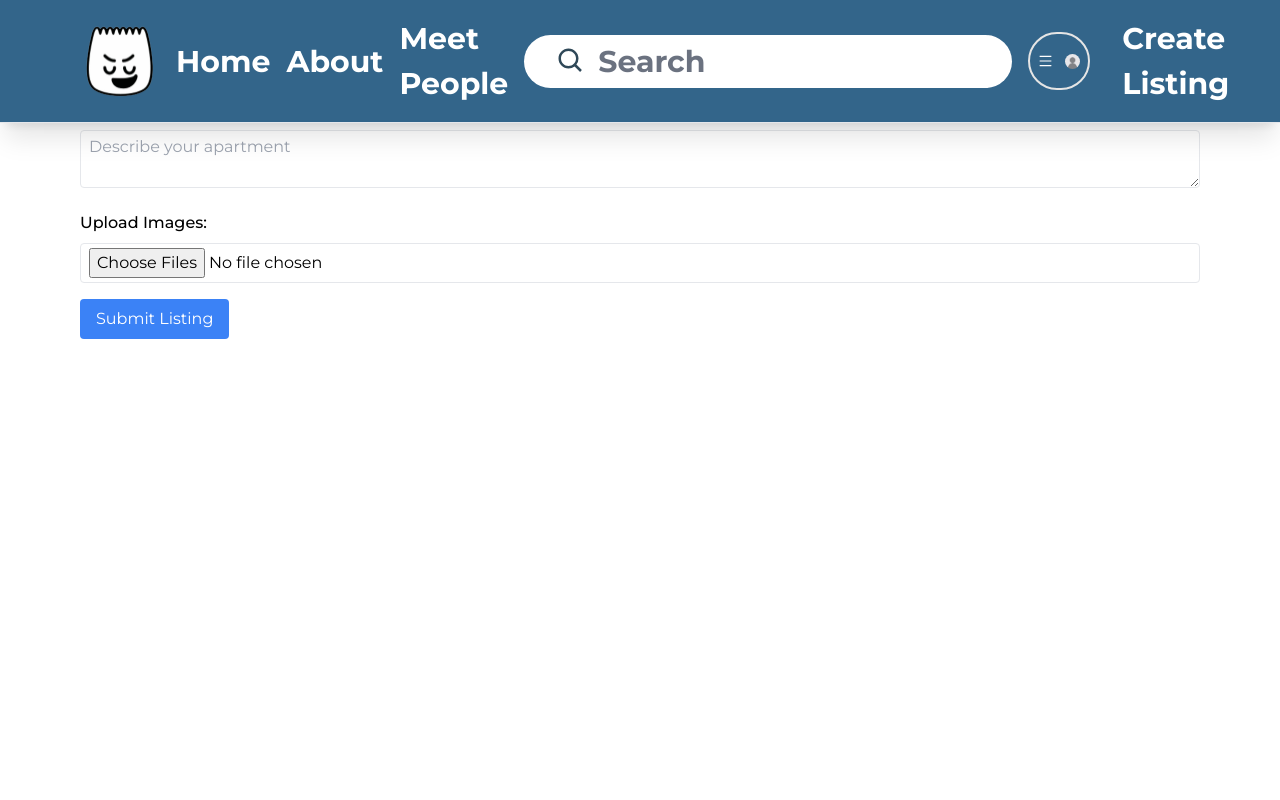
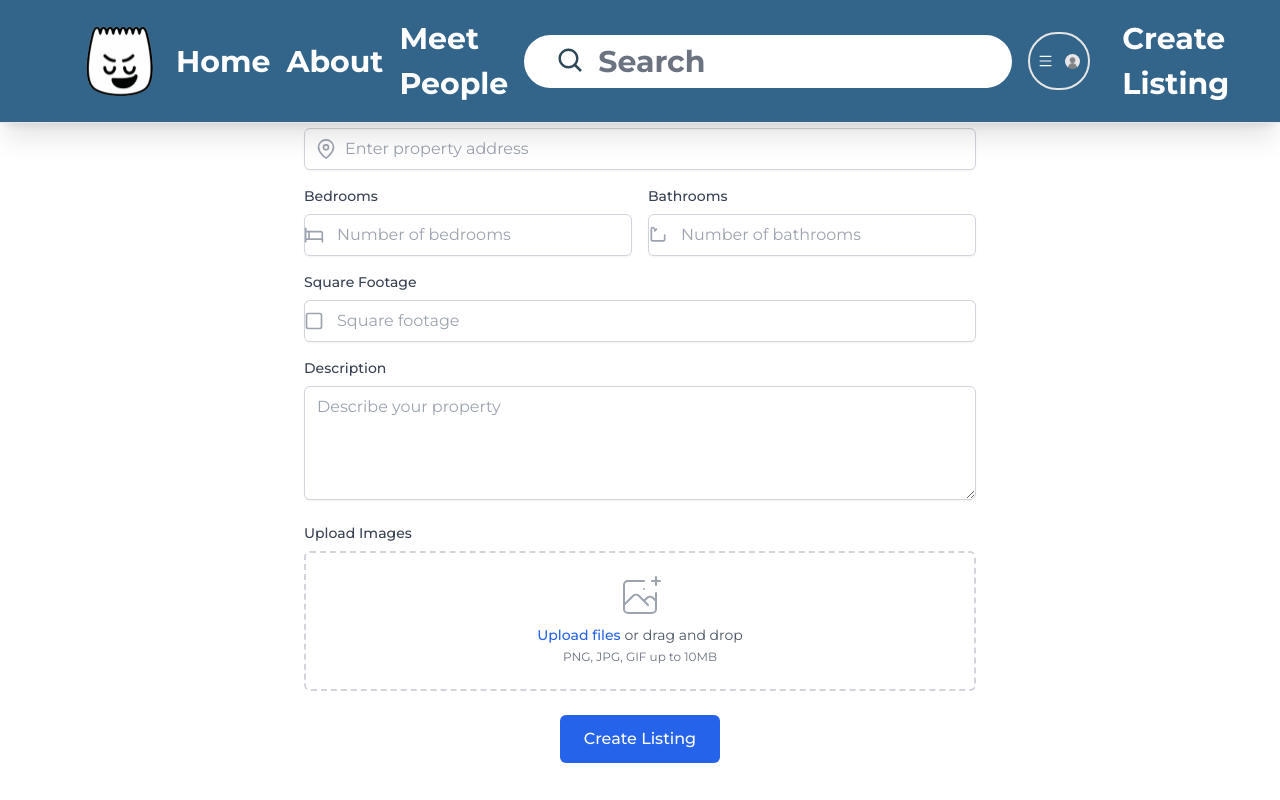
Before and after one commit to corey-shen/BruinDen-main, a Next.js app in the folder bruinden/: page /create_listing in a window 1280 px wide. Built offline with nearby package versions, Linux system fonts and the light colour scheme.

Commit message:
Complete Listing Page

```diff
--- a/bruinden/app/create_listing/page.tsx
+++ b/bruinden/app/create_listing/page.tsx
@@ -1,106 +1,200 @@
 'use client';
 
 import React, { useState } from 'react';
-import { useRouter } from 'next/navigation';
-import { MdAttachMoney, MdBedroomParent, MdBathroom } from 'react-icons/md';
-import Container from '../components/Container';
 
-const CreateListing: React.FC = () => {
-  const [price, setPrice] = useState('');
-  const [sqft, setSqft] = useState('');
+// SVG Icons as components
+const LocationIcon = () => (
+  <svg xmlns="http://www.w3.org/2000/svg" width="20" height="20" viewBox="0 0 24 24" fill="none" stroke="currentColor" strokeWidth="2" strokeLinecap="round" strokeLinejoin="round">
+    <path d="M21 10c0 7-9 13-9 13s-9-6-9-13a9 9 0 0 1 18 0z"></path>
+    <circle cx="12" cy="10" r="3"></circle>
+  </svg>
+);
+
+const BedIcon = () => (
+  <svg xmlns="http://www.w3.org/2000/svg" width="20" height="20" viewBox="0 0 24 24" fill="none" stroke="currentColor" strokeWidth="2" strokeLinecap="round" strokeLinejoin="round">
+    <path d="M2 4v16"></path>
+    <path d="M2 8h18a2 2 0 0 1 2 2v10"></path>
+    <path d="M2 17h20"></path>
+    <path d="M6 8v9"></path>
+  </svg>
+);
+
+const BathIcon = () => (
+  <svg xmlns="http://www.w3.org/2000/svg" width="20" height="20" viewBox="0 0 24 24" fill="none" stroke="currentColor" strokeWidth="2" strokeLinecap="round" strokeLinejoin="round">
+    <path d="M9 6 6.5 3.5a1.5 1.5 0 0 0-1-.5C4.683 3 4 3.683 4 4.5V17a2 2 0 0 0 2 2h12a2 2 0 0 0 2-2v-5"></path>
+    <line x1="10" y1="5" x2="8" y2="7"></line>
+  </svg>
+);
+
+const SquareIcon = () => (
+  <svg xmlns="http://www.w3.org/2000/svg" width="20" height="20" viewBox="0 0 24 24" fill="none" stroke="currentColor" strokeWidth="2" strokeLinecap="round" strokeLinejoin="round">
+    <rect x="3" y="3" width="18" height="18" rx="2" ry="2"></rect>
+  </svg>
+);
+
+const CreateListing = () => {
+  const [address, setAddress] = useState('');
   const [bedrooms, setBedrooms] = useState('');
   const [bathrooms, setBathrooms] = useState('');
+  const [sqft, setSqft] = useState('');
   const [description, setDescription] = useState('');
   const [images, setImages] = useState<File[]>([]);
 
-  const router = useRouter();
-
   const handleSubmit = async (e: React.FormEvent<HTMLFormElement>) => {
     e.preventDefault();
-
-    // Here, you would save the listing data to a database or file-based storage
-
-    // Redirect the user to the main page or the newly created listing page
-    router.push('/');
+    // Handle form submission here
   };
 
   return (
-    <Container>
-      <h1 className="text-2xl font-bold mb-4">Create a New Listing</h1>
-      <form onSubmit={handleSubmit} className="space-y-4">
-        <div className="flex items-center space-x-4">
-          <div className="flex items-center space-x-2">
-            <MdAttachMoney size={24} />
+    <div className="max-w-[2520px] mx-auto xl:px-20 md:px-10 sm:px-2 px-4">
+      <div className="max-w-2xl mx-auto py-8">
+        <h1 className="text-3xl font-bold mb-8 text-center">Create a New Listing</h1>
+        <form onSubmit={handleSubmit} className="space-y-6">
+          <div className="space-y-4">
+            {/* Address */}
+            <div className="relative">
+              <label className="block text-sm font-medium text-gray-700 mb-2">
+                Address
+              </label>
+              <div className="flex items-center">
+                <span className="absolute left-3 text-gray-400">
+                  <LocationIcon />
+                </span>
                 <input
                   type="text"
-              placeholder="Price"
-              value={price}
-              onChange={(e) => setPrice(e.target.value)}
-              className="border rounded px-2 py-1 w-24"
+                  placeholder="Enter property address"
+                  value={address}
+                  onChange={(e) => setAddress(e.target.value)}
+                  className="w-full pl-10 pr-3 py-2 border border-gray-300 rounded-md shadow-sm focus:ring-2 focus:ring-blue-500 focus:border-blue-500"
                 />
               </div>
-          <div className="flex items-center space-x-2">
+            </div>
+
+            {/* Bedrooms and Bathrooms */}
+            <div className="grid grid-cols-2 gap-4">
+              <div>
+                <label className="block text-sm font-medium text-gray-700 mb-2">
+                  Bedrooms
+                </label>
+                <div className="flex items-center">
+                  <span className="absolute text-gray-400">
+                    <BedIcon />
+                  </span>
                   <input
-              type="text"
-              placeholder="Square Feet"
-              value={sqft}
-              onChange={(e) => setSqft(e.target.value)}
-              className="border rounded px-2 py-1 w-24"
-            />
-          </div>
-          <div className="flex items-center space-x-2">
-            <MdBedroomParent size={24} />
-            <input
-              type="text"
-              placeholder="Bedrooms"
+                    type="number"
+                    placeholder="Number of bedrooms"
                     value={bedrooms}
                     onChange={(e) => setBedrooms(e.target.value)}
-              className="border rounded px-2 py-1 w-24"
-            />
-          </div>
-          <div className="flex items-center space-x-2">
-            <MdBathroom size={24} />
-            <input
-              type="text"
-              placeholder="Bathrooms"
-              value={bathrooms}
-              onChange={(e) => setBathrooms(e.target.value)}
-              className="border rounded px-2 py-1 w-24"
+                    className="w-full pl-8 pr-3 py-2 border border-gray-300 rounded-md shadow-sm focus:ring-2 focus:ring-blue-500 focus:border-blue-500"
                   />
                 </div>
               </div>
               <div>
-          <label htmlFor="description" className="block font-medium mb-2">
-            Description:
+                <label className="block text-sm font-medium text-gray-700 mb-2">
+                  Bathrooms
+                </label>
+                <div className="flex items-center">
+                  <span className="absolute text-gray-400">
+                    <BathIcon />
+                  </span>
+                  <input
+                    type="number"
+                    placeholder="Number of bathrooms"
+                    value={bathrooms}
+                    onChange={(e) => setBathrooms(e.target.value)}
+                    className="w-full pl-8 pr-3 py-2 border border-gray-300 rounded-md shadow-sm focus:ring-2 focus:ring-blue-500 focus:border-blue-500"
+                  />
+                </div>
+              </div>
+            </div>
+
+            {/* Square Footage */}
+            <div>
+              <label className="block text-sm font-medium text-gray-700 mb-2">
+                Square Footage
+              </label>
+              <div className="flex items-center">
+                <span className="absolute text-gray-400">
+                  <SquareIcon />
+                </span>
+                <input
+                  type="number"
+                  placeholder="Square footage"
+                  value={sqft}
+                  onChange={(e) => setSqft(e.target.value)}
+                  className="w-full pl-8 pr-3 py-2 border border-gray-300 rounded-md shadow-sm focus:ring-2 focus:ring-blue-500 focus:border-blue-500"
+                />
+              </div>
+            </div>
+
+            {/* Description */}
+            <div>
+              <label className="block text-sm font-medium text-gray-700 mb-2">
+                Description
               </label>
               <textarea
-            id="description"
-            placeholder="Describe your apartment"
+                placeholder="Describe your property"
                 value={description}
                 onChange={(e) => setDescription(e.target.value)}
-            className="border rounded px-2 py-1 w-full"
-          ></textarea>
-        </div>
-        <div>
-          <label htmlFor="images" className="block font-medium mb-2">
-            Upload Images:
-          </label>
-          <input
-            type="file"
-            id="images"
-            multiple
-            onChange={(e) => setImages(e.target.files ? Array.from(e.target.files) : [])}
-            className="border rounded px-2 py-1 w-full"
+                rows={4}
+                className="w-full px-3 py-2 border border-gray-300 rounded-md shadow-sm focus:ring-2 focus:ring-blue-500 focus:border-blue-500"
               />
             </div>
+
+            {/* Image Upload */}
+            <div>
+              <label className="block text-sm font-medium text-gray-700 mb-2">
+                Upload Images
+              </label>
+              <div className="mt-1 flex justify-center px-6 pt-5 pb-6 border-2 border-gray-300 border-dashed rounded-md">
+                <div className="space-y-1 text-center">
+                  <svg
+                    className="mx-auto h-12 w-12 text-gray-400"
+                    stroke="currentColor"
+                    fill="none"
+                    viewBox="0 0 48 48"
+                    aria-hidden="true"
+                  >
+                    <path
+                      d="M28 8H12a4 4 0 00-4 4v20m32-12v8m0 0v8a4 4 0 01-4 4H12a4 4 0 01-4-4v-4m32-4l-3.172-3.172a4 4 0 00-5.656 0L28 28M8 32l9.172-9.172a4 4 0 015.656 0L28 28m0 0l4 4m4-24h8m-4-4v8m-12 4h.02"
+                      strokeWidth={2}
+                      strokeLinecap="round"
+                      strokeLinejoin="round"
+                    />
+                  </svg>
+                  <div className="flex text-sm text-gray-600">
+                    <label
+                      htmlFor="images"
+                      className="relative cursor-pointer bg-white rounded-md font-medium text-blue-600 hover:text-blue-500 focus-within:outline-none focus-within:ring-2 focus-within:ring-offset-2 focus-within:ring-blue-500"
+                    >
+                      <span>Upload files</span>
+                      <input
+                        id="images"
+                        type="file"
+                        multiple
+                        className="sr-only"
+                        onChange={(e) => setImages(e.target.files ? Array.from(e.target.files) : [])}
+                      />
+                    </label>
+                    <p className="pl-1">or drag and drop</p>
+                  </div>
+                  <p className="text-xs text-gray-500">PNG, JPG, GIF up to 10MB</p>
+                </div>
+              </div>
+            </div>
+          </div>
+
+          <div className="flex justify-center">
             <button
               type="submit"
-          className="bg-blue-500 text-white px-4 py-2 rounded hover:bg-blue-600"
+              className="w-full sm:w-auto px-6 py-3 bg-blue-600 text-white font-medium rounded-md hover:bg-blue-700 focus:outline-none focus:ring-2 focus:ring-offset-2 focus:ring-blue-500 transition-colors"
             >
-          Submit Listing
+              Create Listing
             </button>
+          </div>
         </form>
-    </Container>
+      </div>
+    </div>
   );
 };
 
```
Lines whose indentation alone changed are shown as unchanged.
